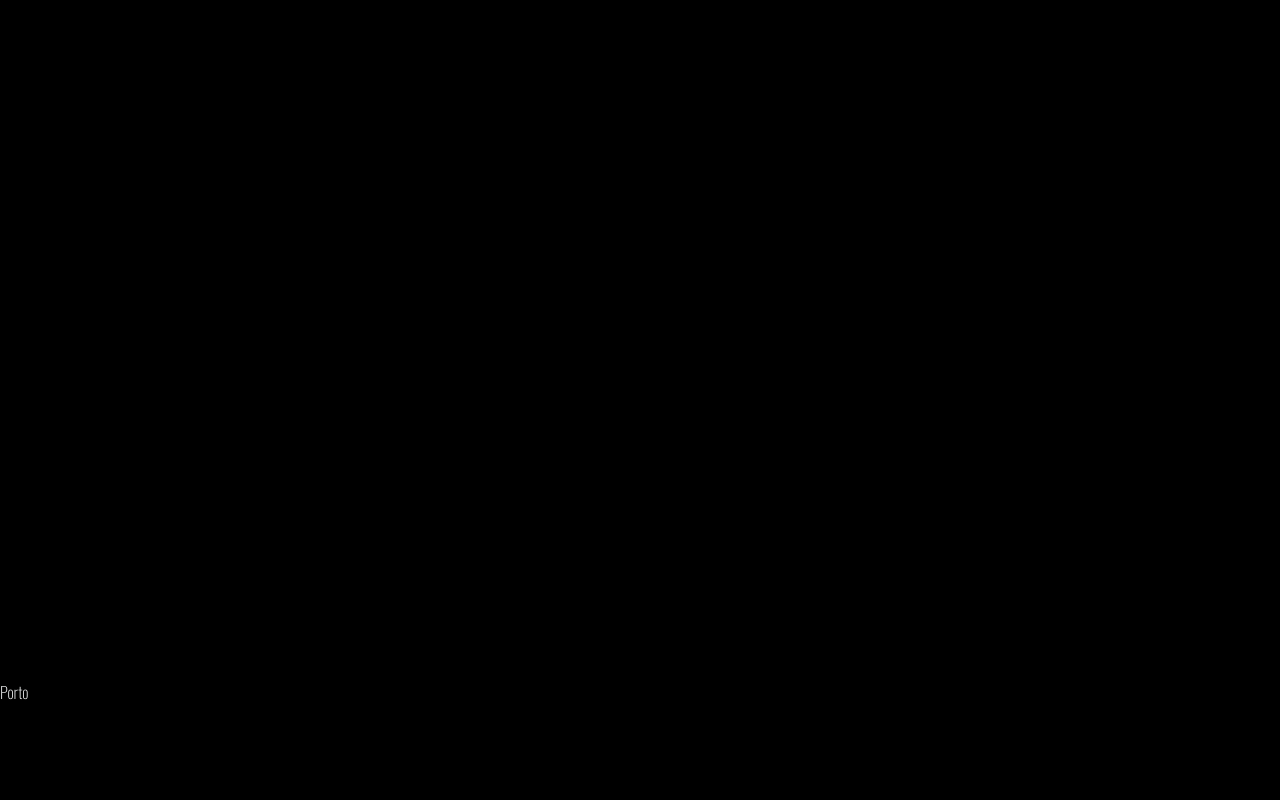
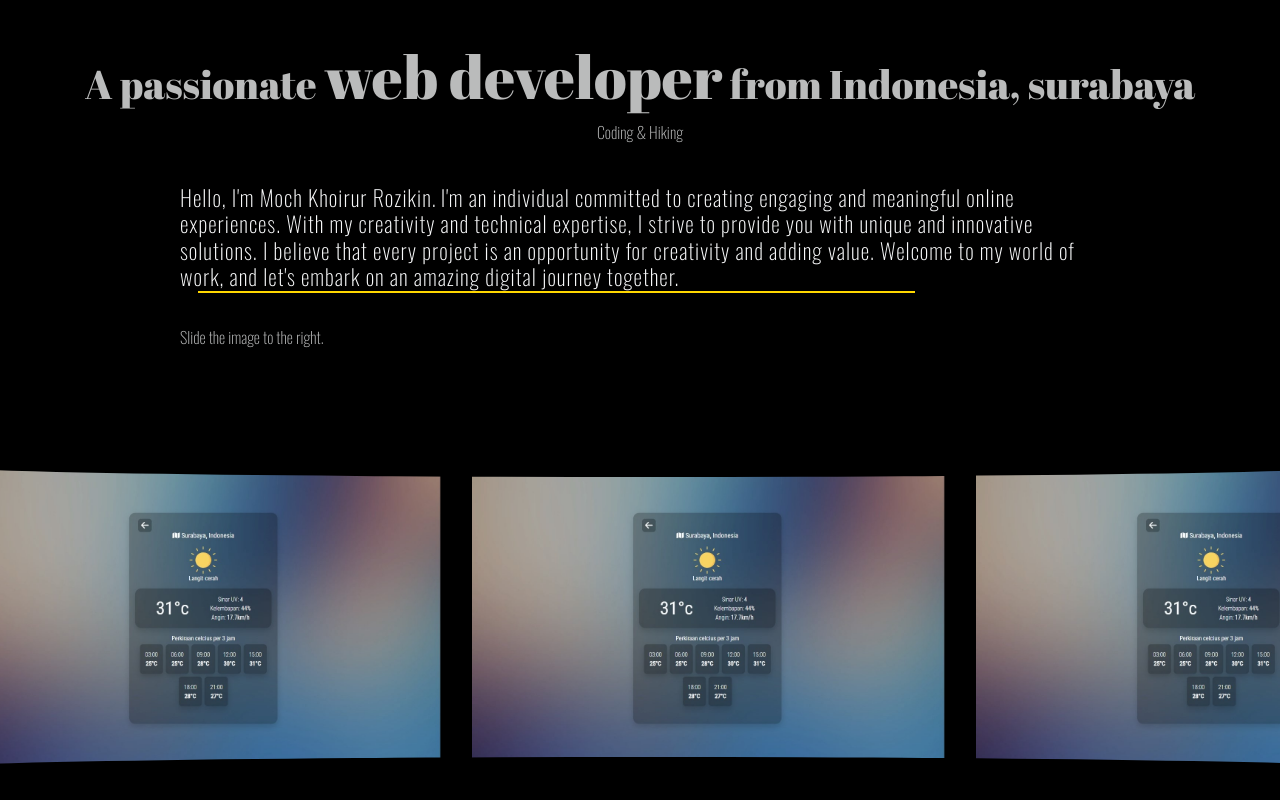
Before and after one commit to khoirurrozkn/khoirurrozkn, a React (Create React App) app: page / in a window 1280 px wide. Shown: the part 920-1720 px from the top of the page. Built offline with nearby package versions, Linux system fonts and the light colour scheme.

Commit message:
section about

```diff
--- a/src/App.css
+++ b/src/App.css
@@ -8,6 +8,7 @@
 
 ::-webkit-scrollbar {
   width: 5px;
+  height: 0px;
 }
 
 ::-webkit-scrollbar-track {
@@ -21,6 +22,7 @@
 
 ::-moz-scrollbar {
   width: 5px;
+  height: 0px;
 }
 
 ::-moz-scrollbar-track {
@@ -65,6 +67,10 @@ font-family: 'Poppins', sans-serif;
   display: none;
 }
 
+#about{
+  padding: 12vh 0px;
+}
+
 @media only screen and (min-device-width: 768px) and (max-device-width: 1024px){
   .hideSp{
     display: none;
@@ -72,6 +78,10 @@ font-family: 'Poppins', sans-serif;
 
   .hidePc{
     display: block;
+  }
+
+  #about{
+    padding: 20vh 0px;
   }
 }
 
@@ -83,4 +93,8 @@ font-family: 'Poppins', sans-serif;
   .hidePc{
     display: block;
   }
+
+  #about{
+    padding: 12vh 0px;
+  }
 }
--- a/src/App.js
+++ b/src/App.js
@@ -73,11 +73,11 @@ function App(){
           <Header />
         </div>
 
-        <div id='about' ref={about} className='vh-100'>
+        <div id='about' ref={about} style={{ minHeight: '100vh' }} className='overflow-hidden'>
           <About />
         </div>
 
-        <div id='porto' ref={porto} className='vh-100'>
+        <div id='porto' ref={porto} className='vh-100 position-relative border'>
           <Porto />
         </div>
 
--- /dev/null
+++ b/src/components/About.css
@@ -0,0 +1,201 @@
+#about h1{
+  font-family: 'Abril Fatface', cursive;
+  user-select: none;
+  padding: 0px 45vh;
+}
+
+#about h1 span{
+  font-family: 'Abril Fatface', cursive;
+  font-size: 60px;
+}
+
+#about .wrapBox{
+  padding-top: 10vh;
+}
+
+#about .box-1{
+  width: 20%;
+  z-index: 5;
+}
+
+#about .box-1 h5{
+  font-weight: 200;
+  letter-spacing: 1px;
+  position: relative;
+}
+
+#about .box-1 h5::before{
+  content: '';
+  position: absolute;
+  bottom: -3%;
+  height: 2px;
+  right: 0;
+  background-color: gold;
+  width: 80%;
+}
+
+#about .box-2{
+  width: 60%;
+  user-select: none;
+}
+
+#about .box-2 .circle-top{
+  height: 6vh;
+  top: -6%;
+  width: 120%;
+  z-index: 1;
+}
+
+#about .box-2 .circle-bottom{
+  height: 6vh;
+  bottom: -6%;
+  width: 120%;
+  z-index: 1;
+}
+
+#about .box-2 .scroll{
+  overflow: scroll;
+  white-space: nowrap;
+}
+
+#about .box-2 img{
+  width: 550px;
+  height: 342px;
+}
+
+#about .box-2 img:not(:last-child){
+  margin-right: 30px;
+}
+
+@media only screen and (min-device-width: 768px) and (max-device-width: 1024px){
+  #about h1{
+    font-family: 'Abril Fatface', cursive;
+    user-select: none;
+    padding: 0px 5vh;
+    font-size: 40px;
+  }
+
+  #about .box-1{
+    width: 70%;
+    text-align: start !important;
+    margin-bottom: 10%;
+  }
+
+  #about .wrapBox{
+    padding-top: 3vh;
+  }
+
+  #about .box-1 h5{
+    font-size: 22px;
+  }
+
+  #about .box-1 h5::before{
+    left: 2%;
+  }
+
+  #about .box-1 .info-slide{
+    margin-top: 4% !important;
+  }
+
+  #about .box-2{
+    width: 100%;
+    user-select: none;
+  }
+
+  #about .box-2 .circle-top{
+    height: 3.5vh;
+    top: -10%;
+    margin-left: 1.5%;
+    width: 120%;
+    z-index: 1;
+  }
+
+  #about .box-2 .circle-bottom{
+    height: 3.5vh;
+    bottom: -10%;
+    margin-left: 1.5%;
+    width: 120%;
+    z-index: 1;
+  }
+
+  #about .box-2 .scroll{
+    overflow: scroll;
+    white-space: nowrap;
+    transform: scale(1.05);
+  }
+
+  #about .box-2 img{
+    width: 450px;
+    height: auto;
+  }
+}
+
+@media only screen and (max-device-width: 767px){
+  #about h1{
+    font-family: 'Abril Fatface', cursive;
+    user-select: none;
+    padding: 0px 2vh;
+  }
+
+  #about h1 span{
+    font-size: 40px;
+  }
+
+  #about .box-1{
+    width: 85%;
+    text-align: start !important;
+    margin-bottom: 10%;
+  }
+
+  #about .wrapBox{
+    padding-top: 3vh;
+  }
+
+  #about .box-1 h5{
+    font-size: 15px;
+  }
+
+  #about .box-1 h5::before{
+    left: 2%;
+  }
+
+  #about .box-1 .info-slide{
+    margin-top: 4% !important;
+  }
+
+  #about .box-2{
+    width: 100%;
+    user-select: none;
+  }
+
+  #about .box-2 .circle-top{
+    height: 3.5vh;
+    top: -10%;
+    margin-left: 1.5%;
+    width: 120%;
+    z-index: 1;
+  }
+
+  #about .box-2 .circle-bottom{
+    height: 3.5vh;
+    bottom: -10%;
+    margin-left: 1.5%;
+    width: 120%;
+    z-index: 1;
+  }
+
+  #about .box-2 .scroll{
+    overflow: scroll;
+    white-space: nowrap;
+    transform: scale(1.05);
+  }
+
+  #about .box-2 img{
+    width: 300px;
+    height: auto;
+  }
+}
+
+@media only screen and (max-device-width: 280px){
+
+}
--- a/src/components/About.js
+++ b/src/components/About.js
@@ -1,10 +1,62 @@
-import React from 'react'
+import React,{ useEffect} from 'react'
+import './About.css';
+import Aos from 'aos';
+import WeatherApp from './../img/weatherapp.jpg';
 
 const About = () => {
+
+  useEffect(() => {
+    // inisialisasi AOS
+    Aos.init({
+      duration: 1500,
+    });
+  },[]);
+
   return (
     <>
-      <div className='text-light'>
-        About
+      <h1 className='text-center text-light text-opacity-75' data-aos="fade-up">
+        A passionate <span>web developer</span> from Indonesia, surabaya
+      </h1>
+      <p style={{ userSelect: 'none' }}
+        className='text-center text-light text-opacity-75'
+        data-aos="fade-up"
+        data-aos-delay='200'
+      >
+          Coding & Hiking
+      </p>
+      <div className='wrapBox d-flex flex-wrap justify-content-center align-items-center'>
+
+        <div data-aos="fade-left" className='box-1 position-relative text-light text-end me-4'>
+          <h5>
+            Hello, I'm Moch Khoirur Rozikin.
+              <span style={{ userSelect: 'none' }} className='ms-1'>
+                I'm an individual committed
+                to creating engaging and meaningful online experiences.
+                With my creativity and technical expertise, I strive to provide
+                you with unique and innovative solutions. I believe that every project
+                is an opportunity for creativity and adding value. Welcome to my world of
+                work, and let's embark on an amazing digital journey together.
+            </span>
+          </h5>
+
+          <div className='text-light text-opacity-75 mt-5 info-slide'>Slide the image to the right.</div>
+        </div>
+
+        <div data-aos="fade-right" className='box-2 d-flex justify-content-center position-relative text-light'>
+          <div className='circle-top bg-black position-absolute rounded-circle'></div>
+          <div className='scroll'>
+            <img src={WeatherApp} alt='Weather App'></img>
+            <img src={WeatherApp} alt='Weather App'></img>
+            <img src={WeatherApp} alt='Weather App'></img>
+            <img src={WeatherApp} alt='Weather App'></img>
+            <img src={WeatherApp} alt='Weather App'></img>
+            <img src={WeatherApp} alt='Weather App'></img>
+            <img src={WeatherApp} alt='Weather App'></img>
+            <img src={WeatherApp} alt='Weather App'></img>
+          </div>
+          <div className='circle-bottom bg-black position-absolute rounded-circle'></div>
+        </div>
+
       </div>
     </>
   )
--- a/src/components/Header.css
+++ b/src/components/Header.css
@@ -10,12 +10,12 @@
   font-family: 'Oswald', sans-serif;
   font-weight: 300;
   letter-spacing: 0.1em;
-  user-select: none;
 }
 
 #header .img{
   width: 550px;
   filter: brightness(60%);
+  user-select: none;
 }
 
 #header .img-1{
--- a/src/components/Header.js
+++ b/src/components/Header.js
@@ -40,7 +40,7 @@ const Header = () => {
 
 
         <span className='position-absolute text-center bottom-0 mb-5 text-light text-opacity-75'>
-          Moch Khoirur Rozikin / Freelancer / Web developer
+          Moch Khoirur Rozikin <span style={{ userSelect: 'none' }}>/ Freelancer / Web developer</span>
         </span>
 
         <div className='img img-1 position-absolute'>
--- a/src/components/Navbar.css
+++ b/src/components/Navbar.css
@@ -15,12 +15,14 @@
   font-family: 'Abril Fatface', cursive;
   letter-spacing: 1.5px;
   font-weight: 500;
+  transition: 1.5s;
+  left: 0;
 }
 
 #nav a{
   letter-spacing: 1.5px;
   font-weight: 200;
-  transition: 0.5s;
+  transition: 1s;
 }
 
 #nav a:hover{
@@ -32,12 +34,20 @@
 }
 
 @media only screen and (min-device-width: 768px) and (max-device-width: 1024px){
+  #nav.activeSp{
+    height: 100vh;
+  }
 
-}
+  #nav h4{
+    margin-left: 5% !important;
+  }
 
-@media only screen and (max-device-width: 767px){
-  #nav{
-    padding: 4%;
+  #nav h4.deactive{
+    left: -100%;
+  }
+
+  #nav div.deactive{
+    right: -100% !important;
   }
 
   #nav .wrapOptions{
@@ -45,15 +55,19 @@
     z-index: 999;
     width: 100vw;
     height: 100vh;
-    top: 0;
-    right: -100%;
-    bottom: 0;
-    background-color: rgba(0, 0, 0, 0.250);
-    backdrop-filter: blur(5px);
+    bottom: 100%;
+    right: 0;
+    opacity: 0;
+    transition: ease 1s;
   }
 
   #nav .wrapOptions.active{
-    right: 0;
+    bottom: 0;
+    opacity: 100;
+  }
+
+  #nav a{
+    font-size: 22px;
   }
 
   #nav ul{
@@ -64,6 +78,70 @@
     margin-right: 0px;
     margin-bottom: 30px;
   }
+
+  #nav .bi-list{
+    margin-right: 20px;
+    font-size: 220%;
+  }
+
+  #nav .bi-x-lg{
+    margin-top: 4%;
+    margin-right: 4.5%;
+    font-size: 160%;
+  }
+}
+
+@media only screen and (max-device-width: 767px){
+  #nav.activeSp{
+    height: 100vh;
+  }
+
+  #nav h4.deactive{
+    left: -100%;
+  }
+
+  #nav div.deactive{
+    right: -100% !important;
+  }
+
+  #nav .wrapOptions{
+    position: fixed;
+    z-index: 999;
+    width: 100vw;
+    height: 100vh;
+    bottom: 100%;
+    right: 0;
+    opacity: 0;
+    transition: ease 1s;
+  }
+
+  #nav .wrapOptions.active{
+    bottom: 0;
+    opacity: 100;
+  }
+
+  #nav a{
+    font-size: 16px;
+  }
+
+  #nav ul{
+    display: block !important;
+  }
+
+  #nav li:not(:last-child){
+    margin-right: 0px;
+    margin-bottom: 30px;
+  }
+
+  #nav .bi-list{
+    font-size: 190%;
+  }
+
+  #nav .bi-x-lg{
+    margin-top: 4%;
+    margin-right: 4.5%;
+    font-size: 160%;
+  }
 }
 
 @media only screen and (max-device-width: 280px){
```
Also changed, not shown: src/components/Navbar.js (+16 -8 lines).
